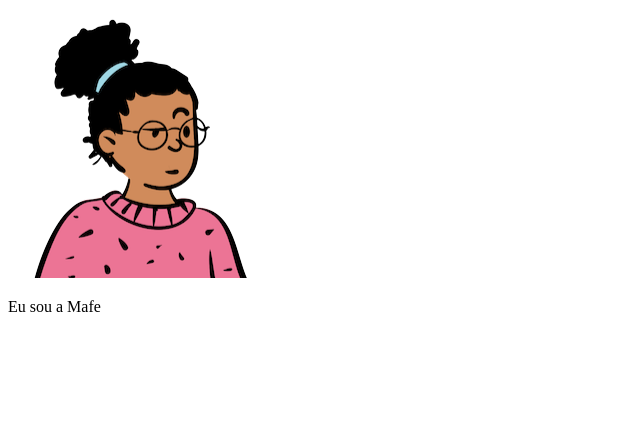
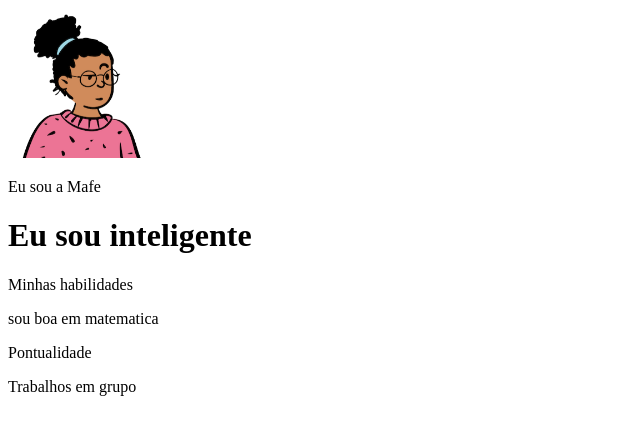
Before and after one commit to Mariadograuu/mafe-, a plain HTML site: page index.html in a window 1280 px wide. Shown: the whole page, without its empty margins (0-640 px from the left). Drawn offline with Linux system fonts and the light colour scheme.

Commit message:
uipdgyuow

```diff
--- a/index.html
+++ b/index.html
@@ -7,7 +7,16 @@
     <title>Mafe</title>
 </head>
 <body>
-    <img src="img/avatar-perfil.png"alt="avatar">
-    <p>Eu sou a Mafe</p>
+    <header class="container text-center">
+    <img src="img/avatar-perfil.png"alt="avatar" class="rounded- circle" width="150">
+    <p class="lead">Eu sou a Mafe</p>
+    <h1>Eu sou inteligente</h1>
+    <p>Minhas habilidades</p>
+    <div>
+    <p  class="badge bg-secondary">sou boa em matematica</p>
+    <P class="badge bg-secondary">Pontualidade</P>
+    <P class="badge bg-secondary">Trabalhos em grupo</P>
+    </div>
+    </header>
 </body>
 </html>
```
